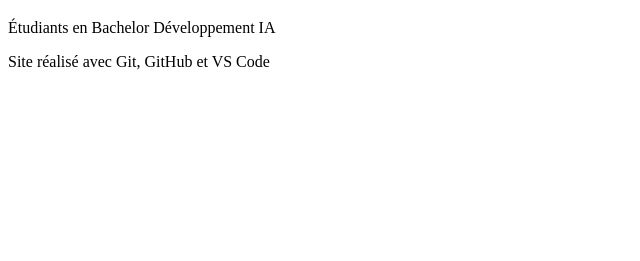
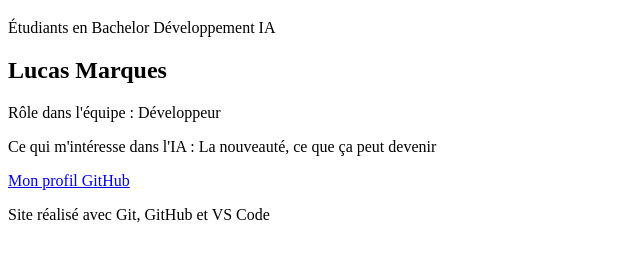
Before and after one commit to lucas-amine-bachelor-ia/site-equipe, a plain HTML site: page index.html in a window 1280 px wide. Shown: the part 61-322 px from the top of the page, without its empty margins (0-640 px from the left). Drawn offline with Linux system fonts and the light colour scheme.

Commit message:
Update index.html

```diff
--- a/index.html
+++ b/index.html
@@ -15,7 +15,12 @@
     <!-- SECTION MEMBRE 1 -->
 
     <!-- SECTION MEMBRE 2 -->
-
+    <section class="membre">
+      <h2>Lucas Marques</h2>
+      <p>Rôle dans l'équipe : Développeur</p>
+      <p>Ce qui m'intéresse dans l'IA : La nouveauté, ce que ça peut devenir</p>
+      <a href="https://github.com/Lucasm933">Mon profil GitHub</a>
+    </section>
     <!-- SECTION MEMBRE 3 -->
 
     <!-- SECTION MEMBRE 4 -->
```
